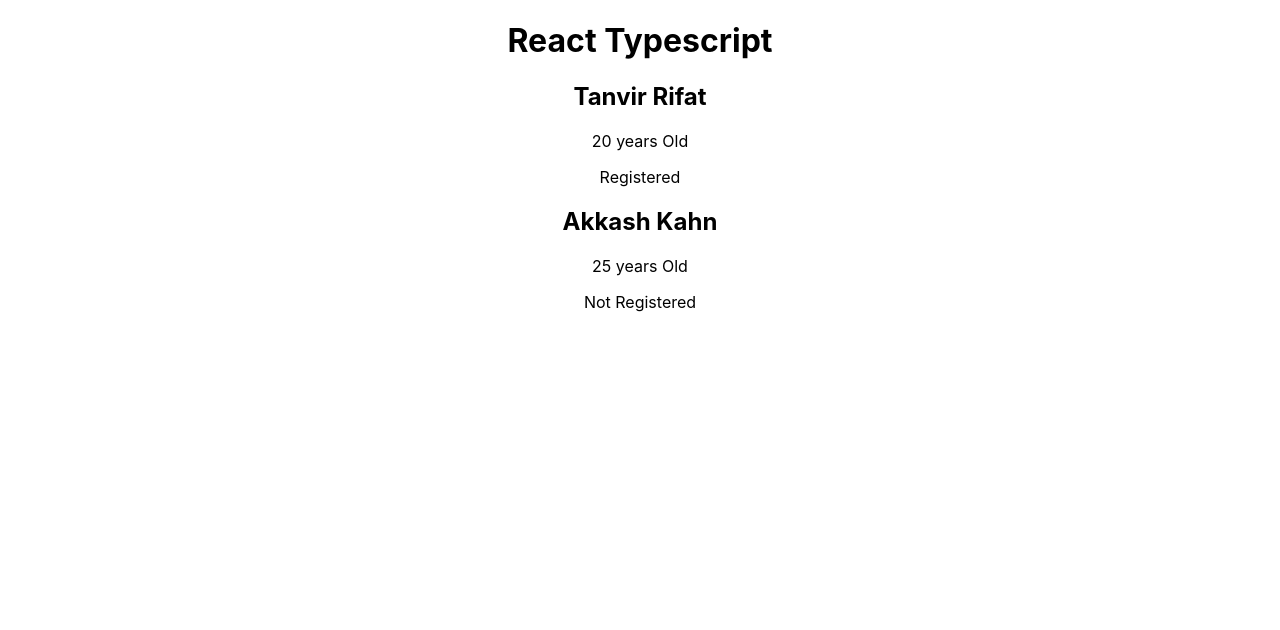
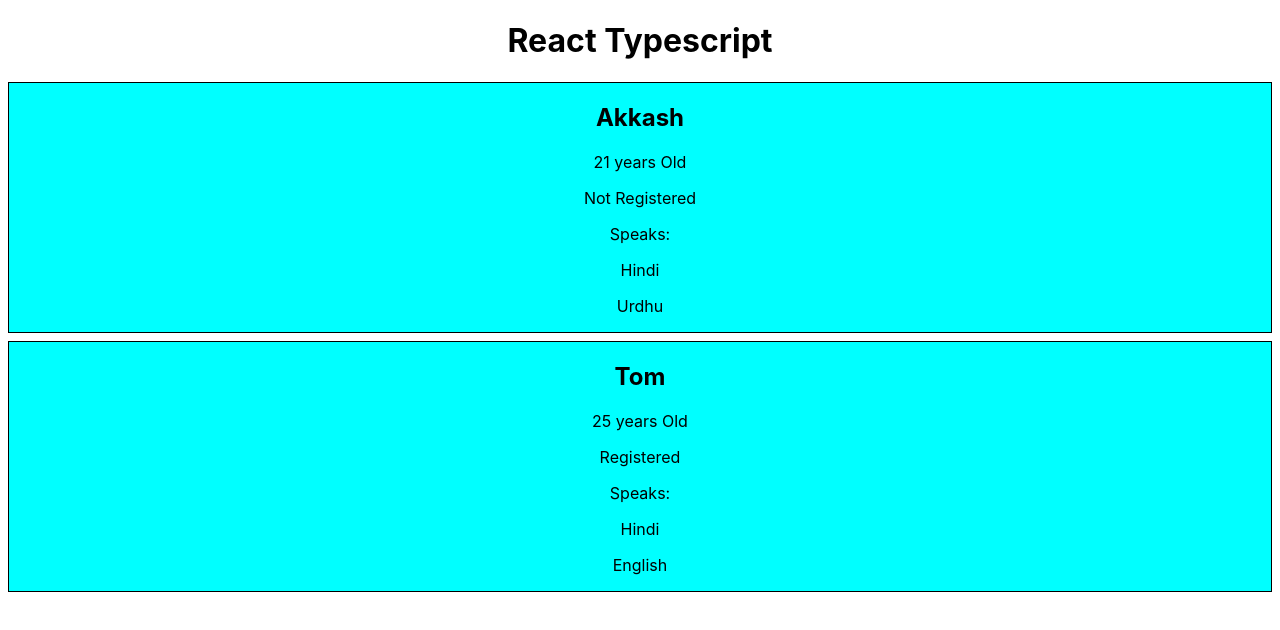
Before and after one commit to tanvirrifat1/TypeScript-Basic, a React (Create React App) app: page / in a window 1280 px wide. Shown: the top 630 px of the page. Built offline with nearby package versions, Linux system fonts and the light colour scheme.

Commit message:
added object

```diff
--- a/src/App.tsx
+++ b/src/App.tsx
@@ -3,12 +3,30 @@ import logo from './logo.svg';
 import './App.css';
 import User from './Component/User';
 
+const user1={
+  name:"Akkash",
+  age:21,
+  isRegistered:false,
+  lang:["Hindi","Urdhu"]
+}
+const user2={
+  name:"Tom",
+  age:25,
+  isRegistered:true,
+  lang:["Hindi","English"]
+}
+
 function App() {
   return (
     <div className="App">
       <h1>React Typescript</h1>
-      <User name="Tanvir Rifat"age={20} isRegistered={true}/>
-      <User name="Akkash Kahn"age={25} isRegistered={false}/>
+      <User user={user1}/>
+      <User user={user2}/>
+{/*
+      <User name="Tanvir Rifat"age={20}
+       isRegistered={true}
+       lang={["Bangla,English"]}
+       /> */}
     </div>
   );
 }
--- a/src/Component/User.tsx
+++ b/src/Component/User.tsx
@@ -1,15 +1,27 @@
 import React from 'react';
 
-type UserProps={name:string;
-    age:number;
-    isRegistered:boolean}
+type UserProps={
+    user: {
+        name: string;
+        age: number;
+        isRegistered: boolean;
+        lang: string[];
+    }
+}
 
-const User = ({name,age,isRegistered}:UserProps) => {
+const User = ({user}:UserProps) => {
     return (
-        <div>
-         <h2>{name}</h2>
-        <p>{age} years Old</p>
-        {isRegistered ? <p>Registered</p> : <p>Not Registered</p>}
+        <div style={{border:"1px solid", margin:"0.5rem",backgroundColor:'aqua'}}>
+         <h2>{user.name}</h2>
+        <p>{user.age} years Old</p>
+        {user.isRegistered ? <p>Registered</p> : <p>Not Registered</p>}
+       <p>
+        Speaks:
+         {user.lang.map((language,index)=>{
+        return <p key={index}>{language} </p>
+       })}
+
+       </p>
         </div>
     );
 };
```
